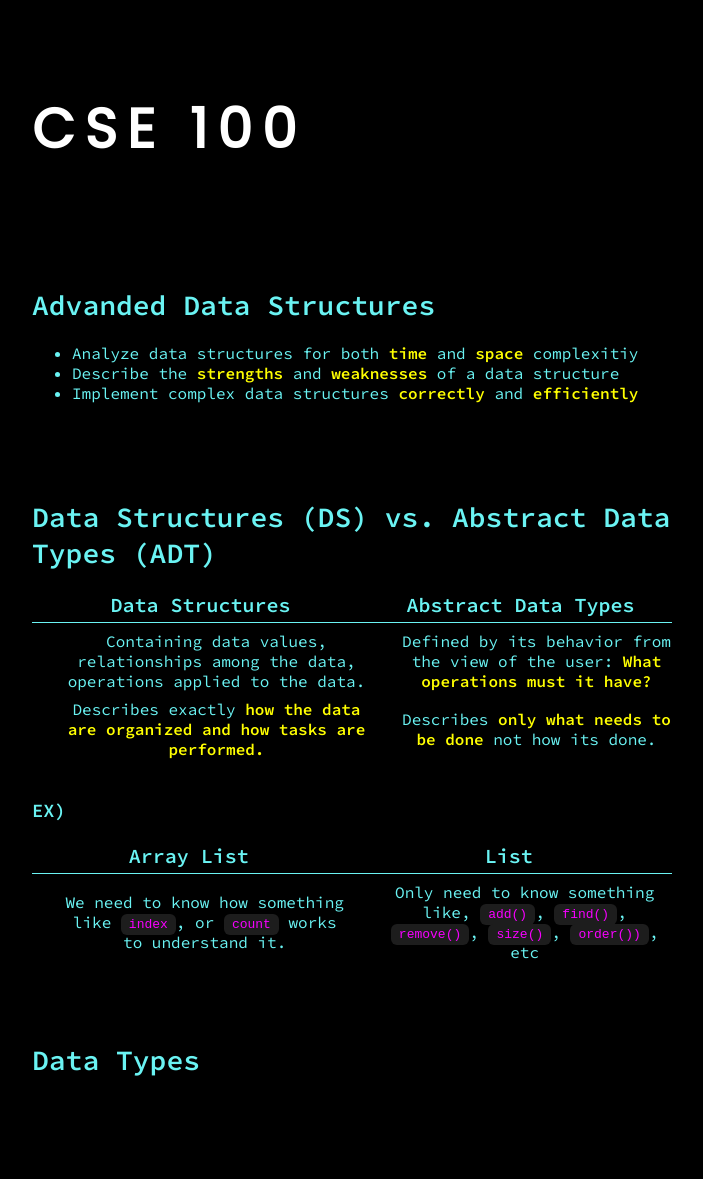
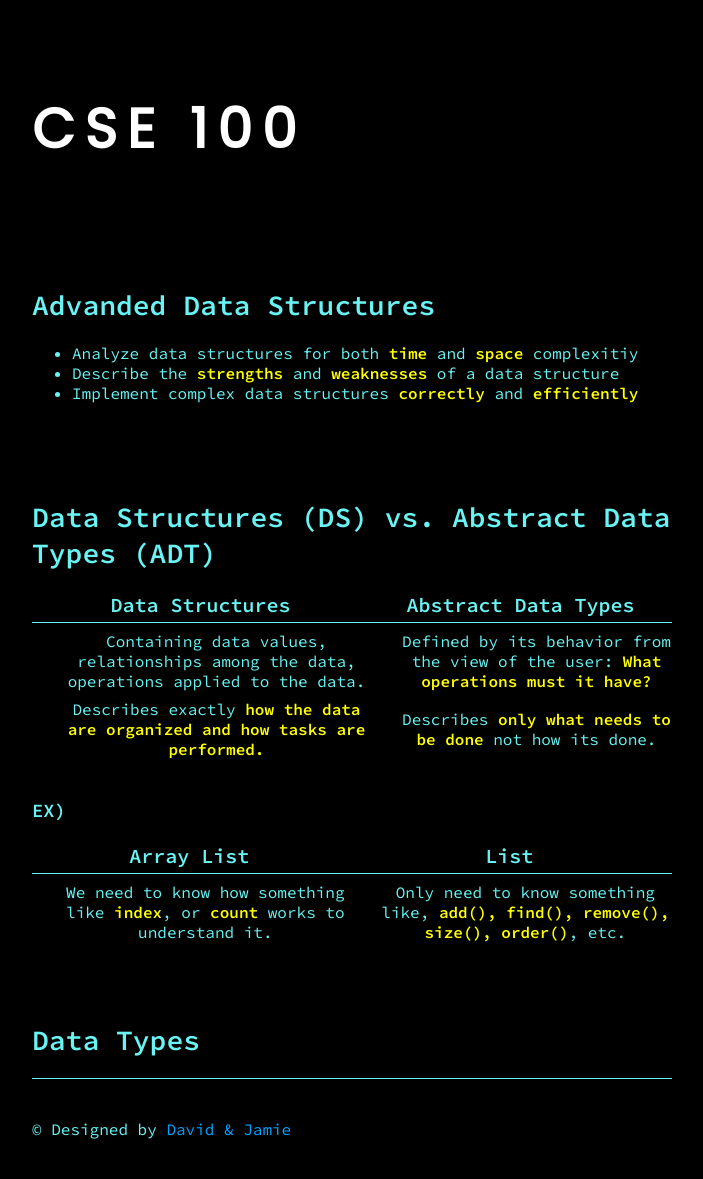
Before and after one commit to davidtso1219/davidtso1219.github.io, a Jekyll site: the page built from notes/winter_2022/cse_100.md, in a window 1280 px wide. Shown: the whole page, without its empty margins (288-991 px from the left). Built offline with Jekyll 4.4.1, drawn with Linux system fonts in a browser that asks for light colours; nearby versions of some CDN libraries; some web fonts are replaced; our own code applies the rules of GitHub Pages for plain Markdown files; before the commit the page ends 1098 px from its top, so only the background shows below that.

Commit message:
Added footers and fixed the shaking effect

```diff
--- a/_layouts/notes.html
+++ b/_layouts/notes.html
@@ -16,6 +16,7 @@
     <div class="content">
         {{ content }}
     </div>
+    <div class="footer">&copy; Designed by <a>David & Jamie</a></div>
 </body>
 <script src="https://cdn.jsdelivr.net/remarkable/1.7.1/remarkable.min.js"></script>
 <script src="https://cdnjs.cloudflare.com/ajax/libs/highlight.js/11.3.1/highlight.min.js"></script>
--- a/assets/css/notes.scss
+++ b/assets/css/notes.scss
@@ -10,7 +10,7 @@ body {
 }
 
 .content {
-    padding: 0 20rem;
+    margin: 0 20rem;
     display: flex;
     flex-direction: column;
 }
@@ -148,9 +148,19 @@ strong {
     color: rgb(247, 0, 255);
 }
 
+.shake {
+    animation: shake 0.3s ease-in-out;
+}
+
+.footer {
+    padding: 40px 0 40px 0;
+    border-top: 1px solid rgb(106, 243, 243);
+    margin: 0 20rem;
+}
+
 @media (max-width: 1200px) {
-    .content {
-        padding: 0 10rem;
+    .content, .footer {
+        margin: 0 10rem;
     }
 
     h1:hover:before,
@@ -164,12 +174,8 @@ strong {
 
 }
 
-.shake {
-    animation: shake 0.3s ease-in-out;
-}
-
 @media (max-width: 700px) {
-    .content {
+    .content, .footer {
         padding: 0 5rem;
     }
 
--- a/notes.js
+++ b/notes.js
@@ -19,6 +19,7 @@ async function main() {
 
     window.onload = function() {
         var header = document.getElementsByTagName('h1')[0]
+        var content = document.querySelector('.content')
         header.setAttribute('data-text', '-' + header.textContent)
 
         header.onclick = function() {
--- a/notes/winter_2022/cse_100.md
+++ b/notes/winter_2022/cse_100.md
@@ -26,7 +26,7 @@ layout: notes
 
 | Array List | List |
 |:-----:|:-----:|
-| We need to know how something like `index`, or `count` works to understand it.  | Only need to know something like, `add()`, `find()`, `remove()`, `size()`, `order())`, etc |
+| We need to know how something like **index**, or **count** works to understand it.  | Only need to know something like, **add(), find(), remove(), size(), order()**, etc. |
 
 
 
```
